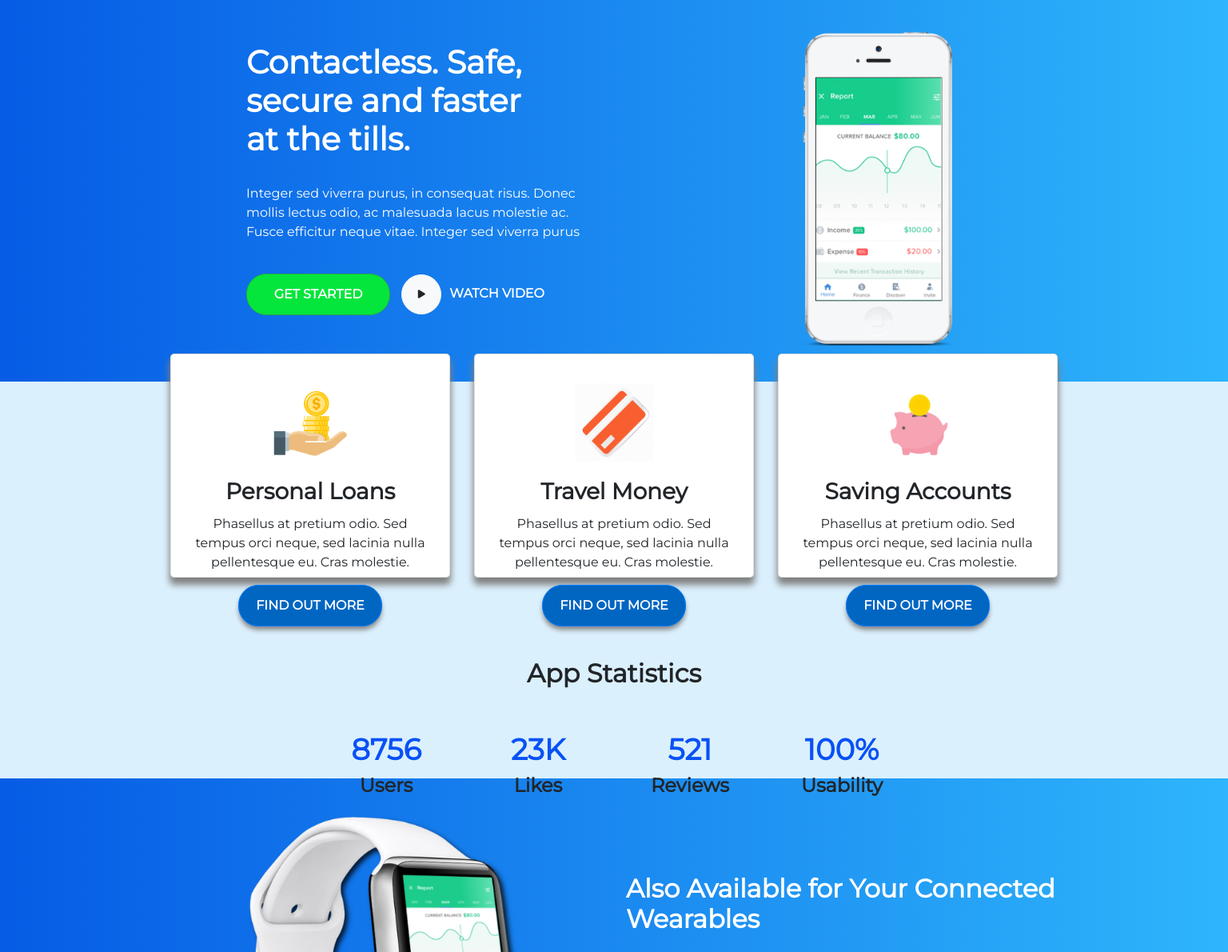
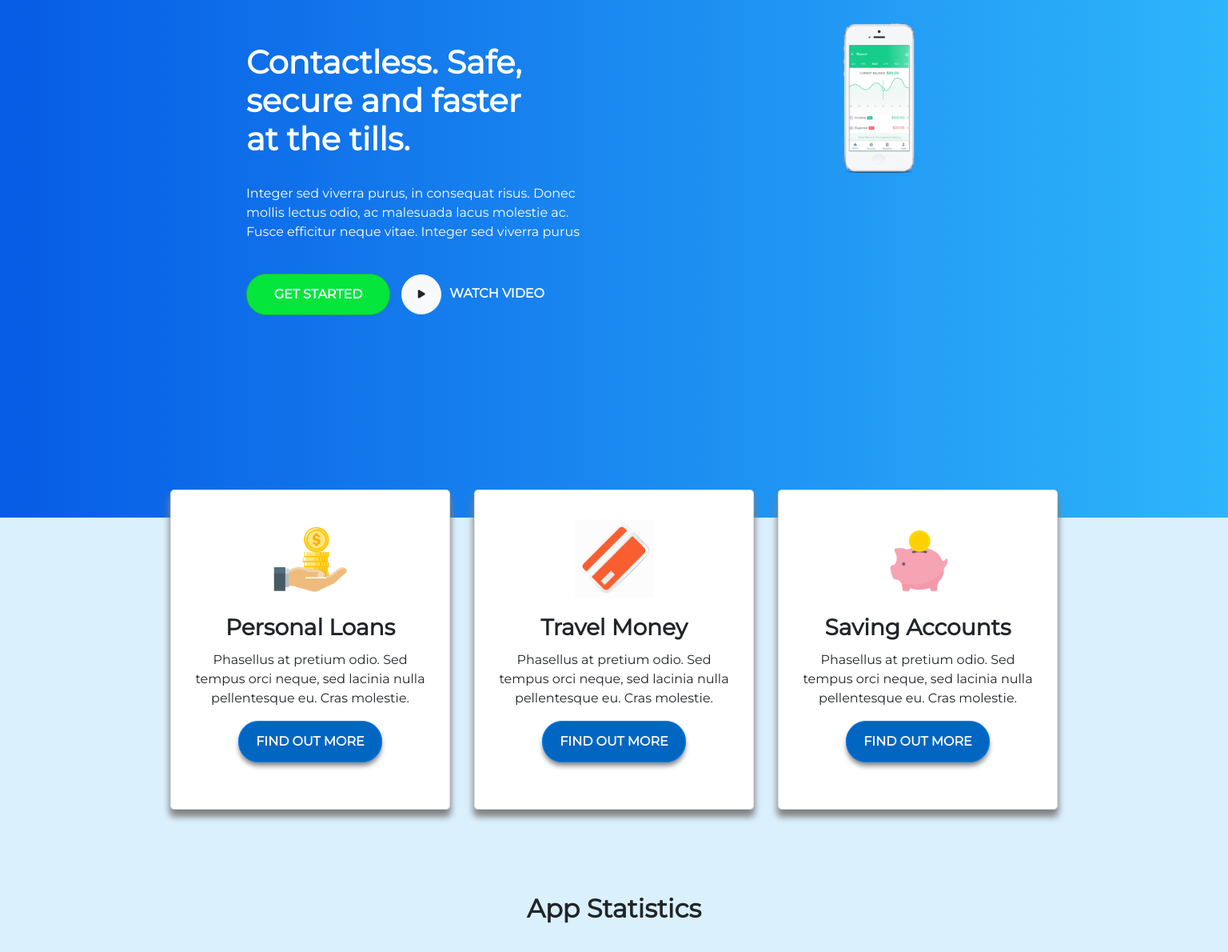
Before and after one commit to bertusrocky/bank_landingpage, a plain HTML site: page index.html in a window 1536 px wide. Shown: the part 70-1260 px from the top of the page at 80% size. Drawn offline with nearby package versions, Linux system fonts and the light colour scheme.

Commit message:
large view

```diff
--- a/style.css
+++ b/style.css
@@ -11,7 +11,7 @@
   color:white !important;
 }
 #topRow{
-  height: 88vh;
+  height: 650px;
 }
 
 #headerLeftCol{
@@ -44,8 +44,7 @@
 
 #phone{
   max-width: 100%;
-  height: 75vh;
-  z-index: 5;
+  height: 26%;
 }
 
 .navbar-brand{
@@ -147,7 +146,7 @@ background-color: #dbf0fd;
 .fifthSection{
   font-family: 'Montserrat', sans-serif;
   width: 100%;
-  height: 80vh;
+  height: 500px;
   position: relative;
 }
 
@@ -228,24 +227,3 @@ padding-top:60px;
   }
 
 }
-
-@media only screen and (min-width: 1400px) {
-.cards{
-  height:35vh;
-  }
-  #secondSection{
-    height: 37vh;
-   }
-   #thirdSection{
-     height: 25vh;
-    }
-    #topRow{
-      height: 60vh;
-    }
-    #phone{
-      height: 55vh;
-    }
-    .fifthSection{
-      height: 43vh;
-    }
-}
```
